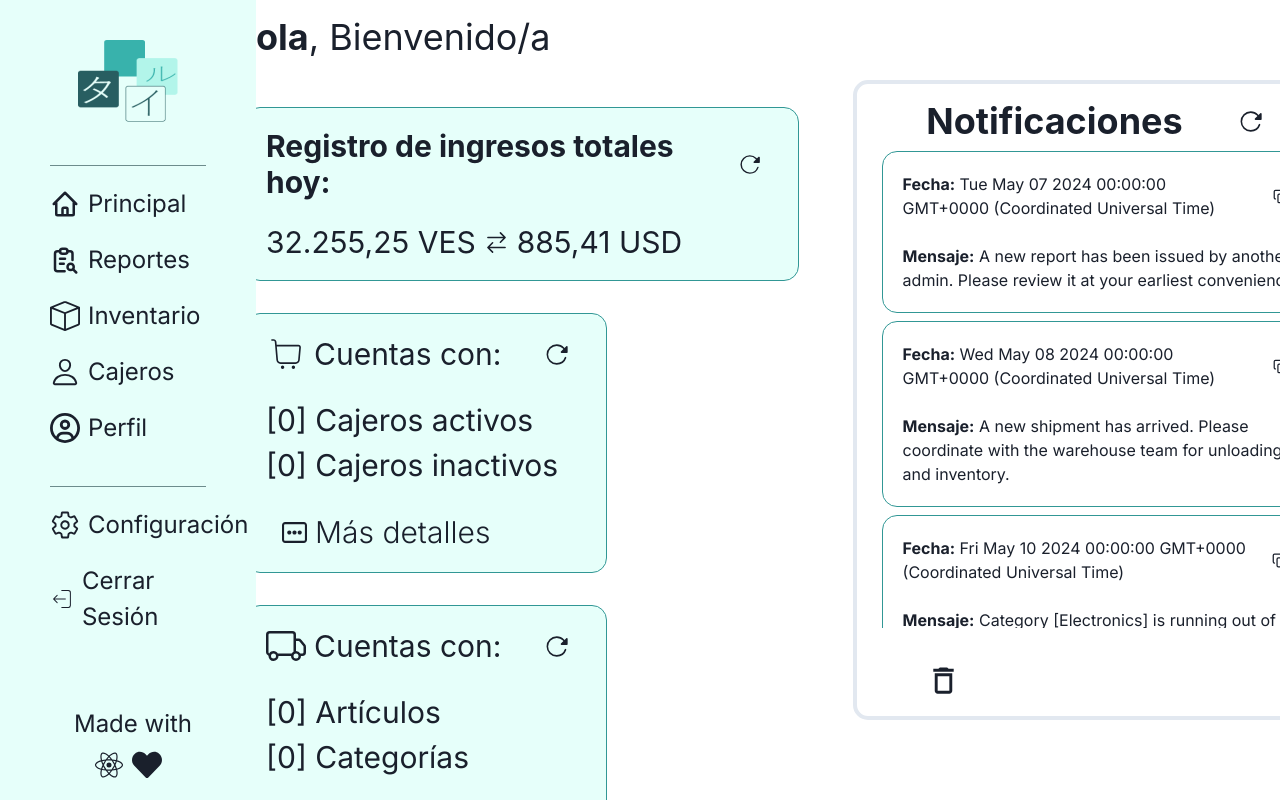
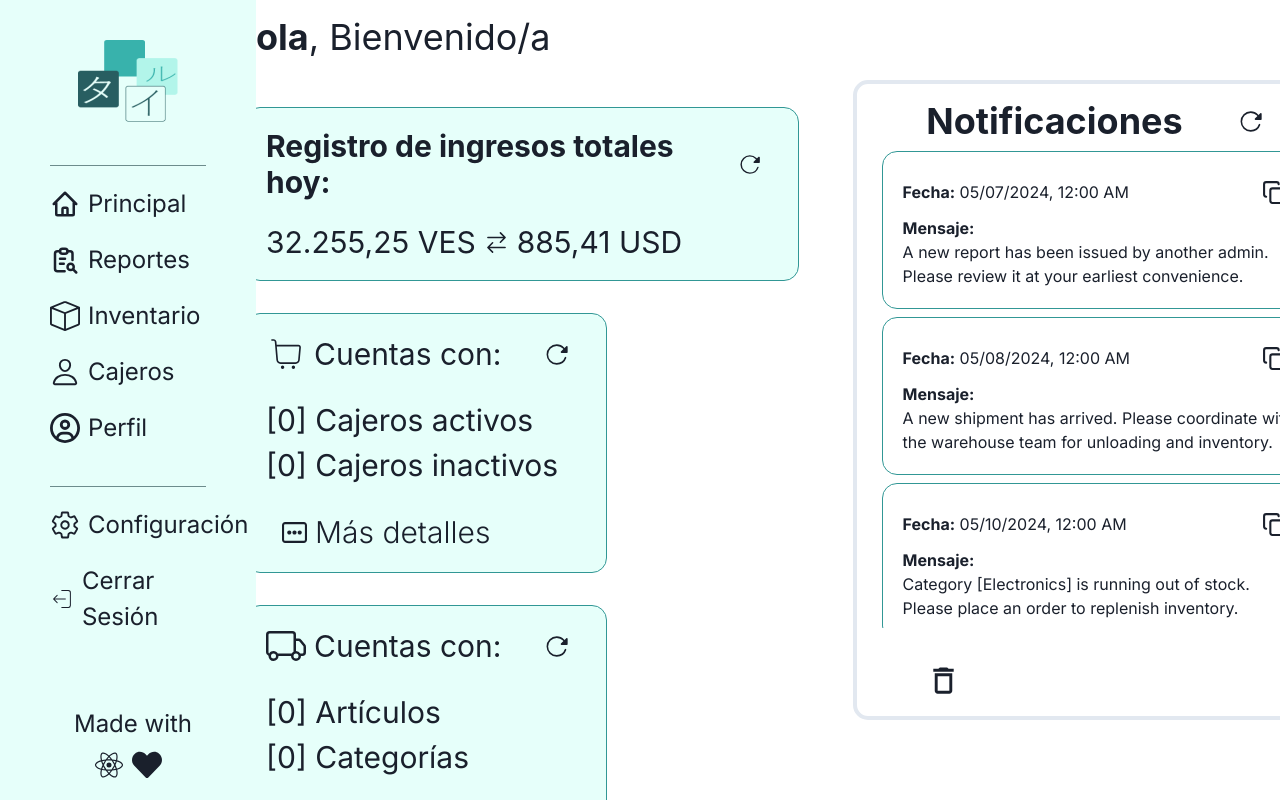
Before and after one commit to TairuOrg/client, a Next.js app: page /admin/dashboard in a window 1280 px wide. Both pictures are taken after a click on the button 1251 px from the left and 121 px from the top of the page. Built offline with nearby package versions, Linux system fonts and the light colour scheme.

Commit message:
Refactor Card component to accept gap prop for customizable spacing. Formatting date is done too

```diff
--- a/src/components/dashboard/Card.tsx
+++ b/src/components/dashboard/Card.tsx
@@ -3,10 +3,12 @@ import { VStack } from "@chakra-ui/react";
 export default function Card({
   w,
   bg = "teal.50",
+  gap="6",
   children,
 }: {
   w: string;
   bg?: string;
+  gap?: string;
   children: React.ReactNode;
 }) {
   return (
@@ -18,7 +20,7 @@ export default function Card({
       h={"auto"}
       minW={"auto"}
       maxW={{ sm: "100%", lg: w }}
-      gap="6"
+      gap={gap}
       align="flex-start"
       justify="center"
       borderRadius="15"
--- a/src/components/dashboard/Notification.tsx
+++ b/src/components/dashboard/Notification.tsx
@@ -5,6 +5,7 @@ import { LuCopy } from "react-icons/lu";
 import { IoReload } from "react-icons/io5";
 import { useNotificationStore } from "@/store/useNotification";
 import { NotificationStore } from "@/types";
+import formatDate from "@/utils/formatDate";
 import {
   VStack,
   Text,
@@ -24,7 +25,6 @@ export default function Notification() {
 
   useEffect(() => {
     store.updateNotifications().then(() => setIsLoading(false)); // Step 6: Update loading state once notifications are loaded
-    console.log("reloadddd");
   }, [isReloaded]);
 
   return (
@@ -59,14 +59,16 @@ export default function Notification() {
                 store.notifications.map((notification) =>
                   notification.isIgnored ? null : (
                     <Card
+                      gap="1"
                       w="100%"
                       key={notification.id}
                       bg={notification.isRead ? "teal.50" : "transparent"}
                     >
-                      <HStack alignItems="center">
+                      <HStack alignItems="center" w='100%'>
                         <Text>
-                          <strong>Fecha:</strong> {notification.date.toString()}
+                          <strong>Fecha:</strong> {formatDate(notification.date)}
                         </Text>
+                        <Spacer />
                         <Button
                           bg="transparent"
                           onClick={() => store.MarkAsRead(notification.id)}
@@ -79,8 +81,8 @@ export default function Notification() {
                         </Button>
                       </HStack>
                       <VStack>
-                        <Text>
-                          <strong>Mensaje:</strong> {notification.description}
+                        <Text whiteSpace={'pre-line'}>
+                          <strong>Mensaje:</strong> {'\n'}{notification.description}
                         </Text>
                       </VStack>
                     </Card>
--- a/src/dummy_data/users.json
+++ b/src/dummy_data/users.json
@@ -15,7 +15,7 @@
     },
     {
         "id": 3,
-        "fullname": "Rozalin Shawe",
+        "fullname": "Alejandro Lopez",
         "email": "spaghetticodedev@gmail.com",
         "isAdmin": true,
         "password": "03ac674216f3e15c761ee1a5e255f067953623c8b388b4459e13f978d7c846f4"
--- /dev/null
+++ b/src/utils/formatDate.ts
@@ -0,0 +1,12 @@
+export default function formatDate(date: Date): string {
+    const options: Intl.DateTimeFormatOptions = {
+      day: '2-digit',
+      month: '2-digit',
+      year: 'numeric',
+      hour: 'numeric',
+      minute: '2-digit',
+      hour12: true
+    };
+    const formattedDate: string = new Intl.DateTimeFormat('en-US', options).format(date);
+    return formattedDate;
+  }
```
